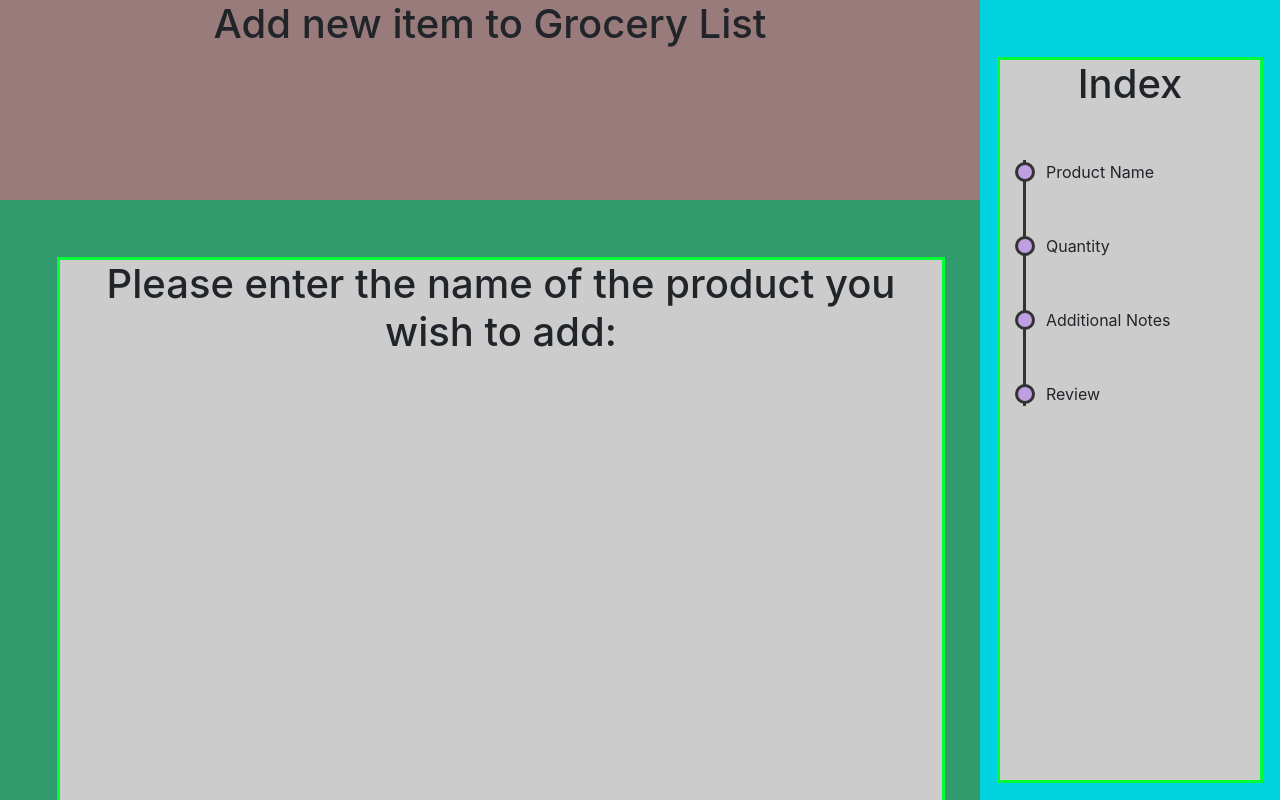
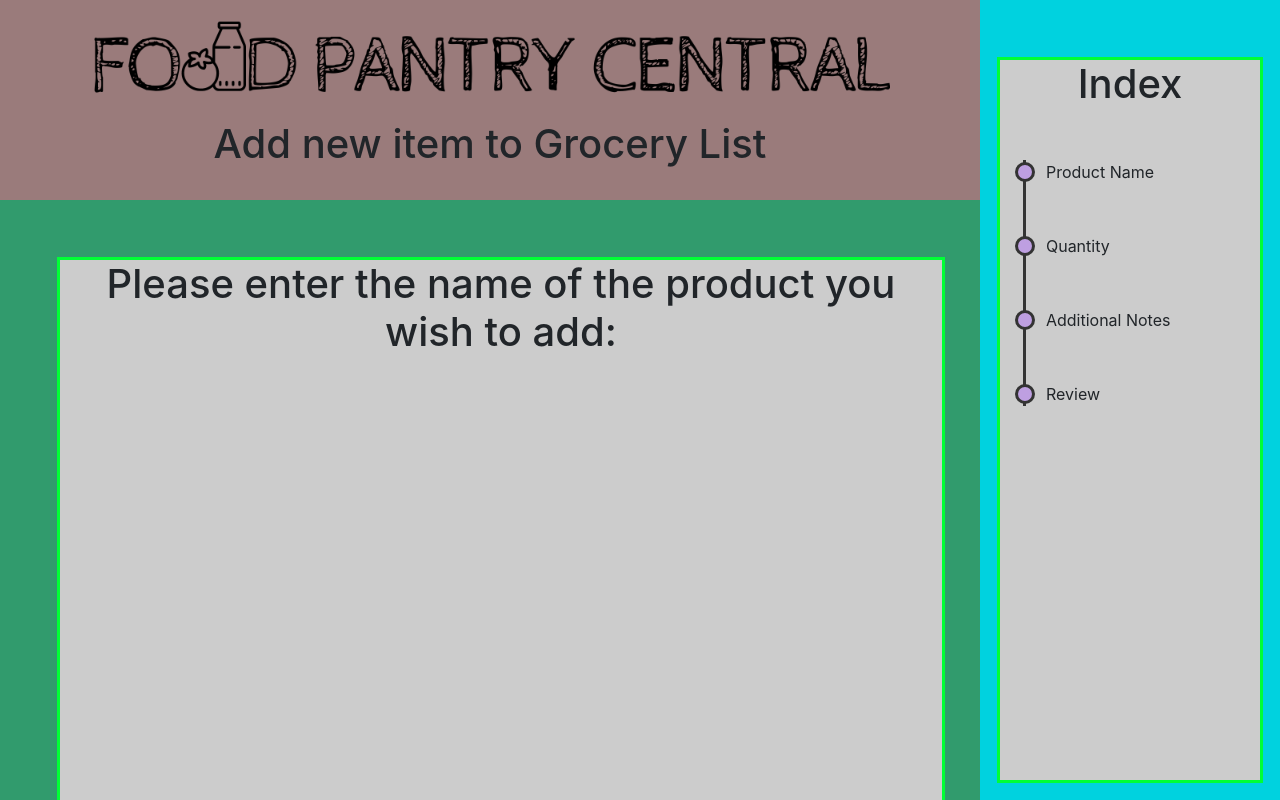
Before and after one commit to bcstarke/food-pantry-central, a React (Create React App) app: page /createItem in a window 1280 px wide. Built offline with nearby package versions, Linux system fonts and the light colour scheme.

Commit message:
new logo

```diff
--- a/src/components/createGroceryItem/CreateGroceryItem.js
+++ b/src/components/createGroceryItem/CreateGroceryItem.js
@@ -2,6 +2,7 @@ import React, {Component} from "react";
 import "./CreateGroceryItem.css"
 import 'bootstrap/dist/css/bootstrap.min.css'
 import {Link} from 'react-router-dom'
+import logo from "../images/food-pantry-logo-t.png";
 
 
 export default class createGroceryItem extends Component {
@@ -10,6 +11,7 @@ export default class createGroceryItem extends Component {
         return (
             <div className="main-container" id="home">
                 <div id="header">
+                    <img src={logo} alt={"Logo"} width="800px"/>
                     <h1>Add new item to Grocery List</h1>
                 </div>
                 <div id="input-container">
```
Also changed, not shown: src/components/images/food-pantry-logo-t.png (added), 1 other file (tests, documents, lock files or other folders).
